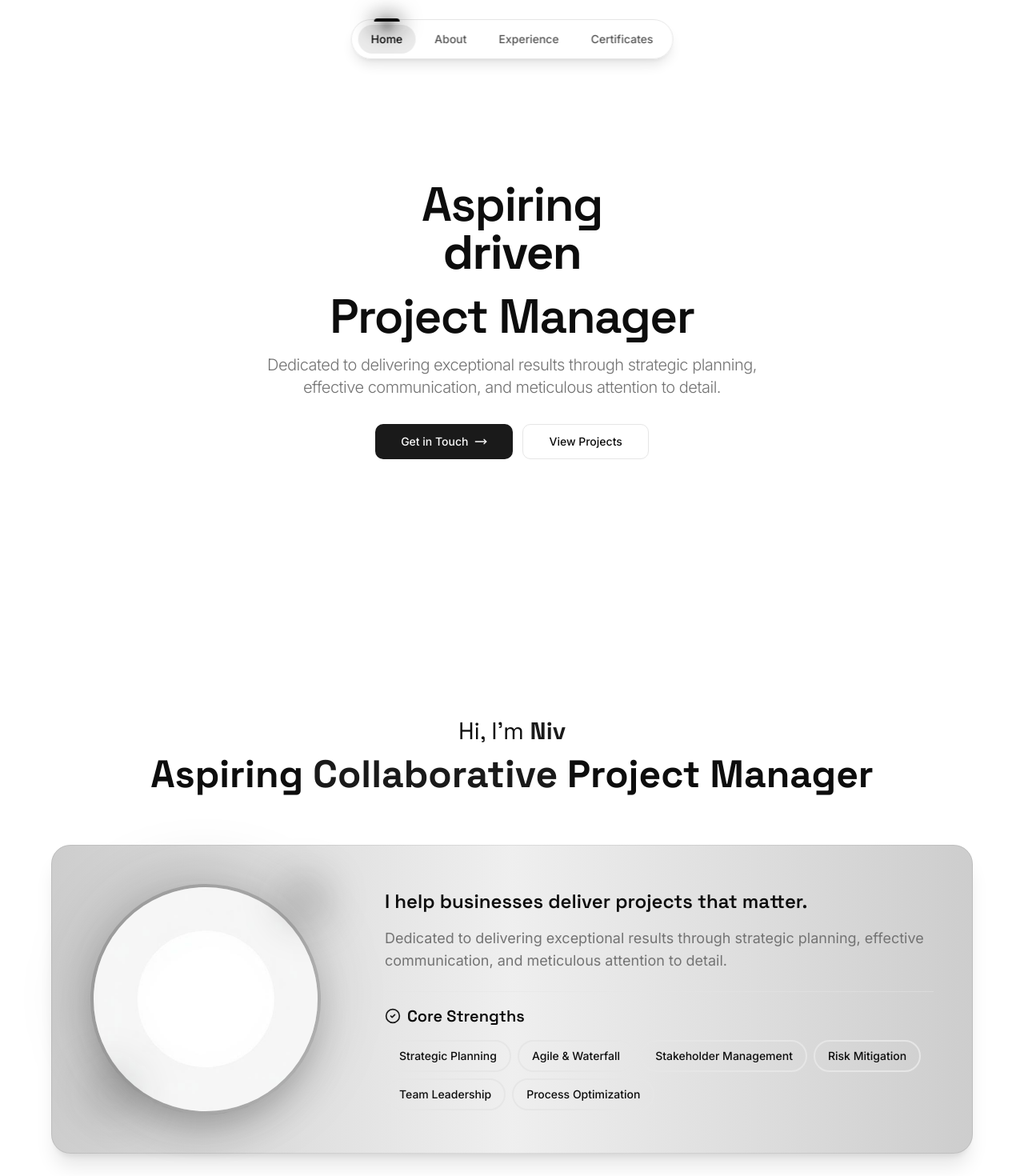
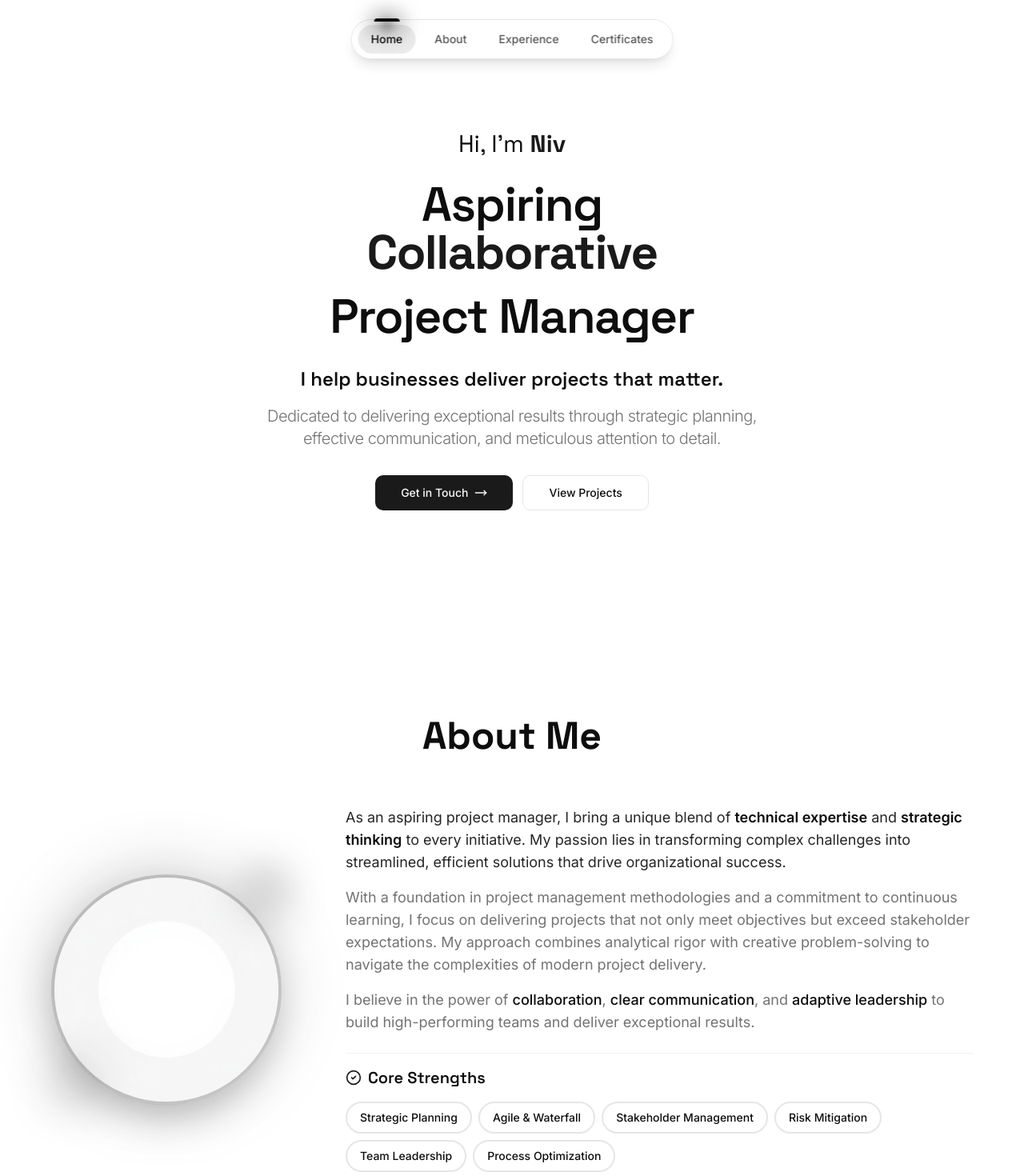
Before and after one commit to shradhachhasatia/portfolio, a React (Vite) app: page / in a window 1280 px wide. Shown: the top 1470 px of the page at 80% size. Built offline with nearby package versions, Linux system fonts and the light colour scheme; the HTML template or start-up script is replaced by a standard one.

Commit message:
Refactor About section
Move "Hi, I'm Niv" and intro paragraph to the top of the page. Remove gray background from About section.

```diff
--- a/src/components/About.tsx
+++ b/src/components/About.tsx
@@ -1,20 +1,9 @@
 import { Badge } from "@/components/ui/badge";
-import { motion, AnimatePresence } from "framer-motion";
+import { motion } from "framer-motion";
 import { CheckCircle2 } from "lucide-react";
 import profilePlaceholder from "@/assets/profile-placeholder.jpg";
-import { useEffect, useState } from "react";
 
 const About = () => {
-  const titles = ["Strategic", "Innovative", "Results-Driven", "Collaborative"];
-  const [titleNumber, setTitleNumber] = useState(0);
-
-  useEffect(() => {
-    const timeoutId = setTimeout(() => {
-      setTitleNumber((prev) => (prev >= titles.length - 1 ? 0 : prev + 1));
-    }, 2000);
-    return () => clearTimeout(timeoutId);
-  }, [titleNumber, titles.length]);
-
   const strengths = [
     "Strategic Planning",
     "Agile & Waterfall",
@@ -31,44 +20,22 @@ const About = () => {
 
       <div className="container mx-auto px-4">
         <div className="max-w-6xl mx-auto">
-          <motion.div
+          <motion.h2
             initial={{ opacity: 0, y: 20 }}
             whileInView={{ opacity: 1, y: 0 }}
             viewport={{ once: true }}
-            className="text-center mb-12 md:mb-16"
+            className="text-3xl md:text-4xl lg:text-5xl font-display font-bold mb-12 md:mb-16 text-center"
           >
-            <h2 className="text-2xl md:text-3xl font-display mb-3">
-              Hi, I'm <span className="text-primary font-bold">Niv</span>
-            </h2>
-            <div className="text-3xl md:text-4xl lg:text-5xl font-display font-bold flex items-center justify-center gap-3 flex-wrap">
-              <span>Aspiring</span>
-              <AnimatePresence mode="wait">
-                <motion.span
-                  key={titleNumber}
-                  initial={{ opacity: 0, y: 20 }}
-                  animate={{ opacity: 1, y: 0 }}
-                  exit={{ opacity: 0, y: -20 }}
-                  transition={{ duration: 0.3 }}
-                  className="text-primary"
-                >
-                  {titles[titleNumber]}
-                </motion.span>
-              </AnimatePresence>
-              <span>Project Manager</span>
-            </div>
-          </motion.div>
+            About Me
+          </motion.h2>
 
           <motion.div
             initial={{ opacity: 0, y: 30 }}
             whileInView={{ opacity: 1, y: 0 }}
             viewport={{ once: true }}
             transition={{ delay: 0.2 }}
-            className="relative bg-card border border-border rounded-3xl p-6 md:p-10 lg:p-12 shadow-xl backdrop-blur-sm"
+            className="grid lg:grid-cols-[320px,1fr] gap-8 lg:gap-12 items-center"
           >
-            {/* Gradient accent border effect */}
-            <div className="absolute -inset-[1px] bg-gradient-to-r from-primary/20 via-primary/5 to-primary/20 rounded-3xl -z-10"></div>
-
-            <div className="grid lg:grid-cols-[320px,1fr] gap-8 lg:gap-12 items-center">
               {/* Photo Section - Left Side */}
               <div className="flex justify-center lg:justify-start">
                 <div className="relative group">
@@ -89,11 +56,14 @@ const About = () => {
               {/* Content Section */}
               <div className="space-y-6">
                 <div className="space-y-4">
-                  <p className="text-xl md:text-2xl font-display font-semibold leading-relaxed text-foreground">
-                    I help businesses deliver projects that matter.
+                  <p className="text-base md:text-lg leading-relaxed text-foreground/90">
+                    As an aspiring project manager, I bring a unique blend of <span className="font-semibold text-foreground">technical expertise</span> and <span className="font-semibold text-foreground">strategic thinking</span> to every initiative. My passion lies in transforming complex challenges into streamlined, efficient solutions that drive organizational success.
                   </p>
                   <p className="text-base md:text-lg leading-relaxed text-muted-foreground">
-                    Dedicated to delivering exceptional results through strategic planning, effective communication, and meticulous attention to detail.
+                    With a foundation in project management methodologies and a commitment to continuous learning, I focus on delivering projects that not only meet objectives but exceed stakeholder expectations. My approach combines analytical rigor with creative problem-solving to navigate the complexities of modern project delivery.
+                  </p>
+                  <p className="text-base md:text-lg leading-relaxed text-muted-foreground">
+                    I believe in the power of <span className="text-foreground font-medium">collaboration</span>, <span className="text-foreground font-medium">clear communication</span>, and <span className="text-foreground font-medium">adaptive leadership</span> to build high-performing teams and deliver exceptional results.
                   </p>
                 </div>
 
@@ -116,12 +86,11 @@ const About = () => {
                   </div>
                 </div>
               </div>
-            </div>
-          </motion.div>
+            </motion.div>
+          </div>
         </div>
-      </div>
-    </section>
-  );
+      </section>
+    );
 };
 
 export default About;
--- a/src/components/ui/animated-hero.tsx
+++ b/src/components/ui/animated-hero.tsx
@@ -6,7 +6,7 @@ import { Button } from "@/components/ui/button";
 function Hero() {
   const [titleNumber, setTitleNumber] = useState(0);
   const titles = useMemo(
-    () => ["strategic", "innovative", "organized", "driven", "collaborative"],
+    () => ["Strategic", "Innovative", "Results-Driven", "Collaborative"],
     []
   );
 
@@ -31,14 +31,17 @@ function Hero() {
       <div className="container mx-auto px-4">
         <div className="flex gap-6 md:gap-8 py-16 md:py-20 lg:py-32 items-center justify-center flex-col">
           <div className="flex gap-3 md:gap-4 flex-col max-w-4xl">
-            <h2 className="text-3xl sm:text-4xl md:text-5xl lg:text-6xl max-w-4xl tracking-tight text-center font-display font-semibold leading-tight">
+            <h2 className="text-2xl md:text-3xl font-display mb-3 text-center">
+              Hi, I'm <span className="text-primary font-bold">Niv</span>
+            </h2>
+            <h1 className="text-3xl sm:text-4xl md:text-5xl lg:text-6xl max-w-4xl tracking-tight text-center font-display font-semibold leading-tight">
               <span className="text-foreground">Aspiring</span>
               <span className="relative flex w-full justify-center overflow-hidden text-center pb-2 pt-1 md:pb-4 md:pt-1">
                 &nbsp;
                 {titles.map((title, index) => (
                   <motion.span
                     key={index}
-                    className="absolute font-bold"
+                    className="absolute font-bold text-primary"
                     initial={{ opacity: 0, y: "-100" }}
                     transition={{ type: "spring", stiffness: 50 }}
                     animate={
@@ -58,8 +61,11 @@ function Hero() {
                 ))}
               </span>
               <span className="text-foreground">Project Manager</span>
-            </h2>
+            </h1>
 
+            <p className="text-xl md:text-2xl font-display font-semibold leading-relaxed text-foreground text-center mx-auto px-4 mt-4">
+              I help businesses deliver projects that matter.
+            </p>
             <p className="text-base md:text-lg lg:text-xl leading-relaxed tracking-tight text-muted-foreground max-w-2xl text-center mx-auto font-light px-4">
               Dedicated to delivering exceptional results through strategic planning,
               effective communication, and meticulous attention to detail.
```
